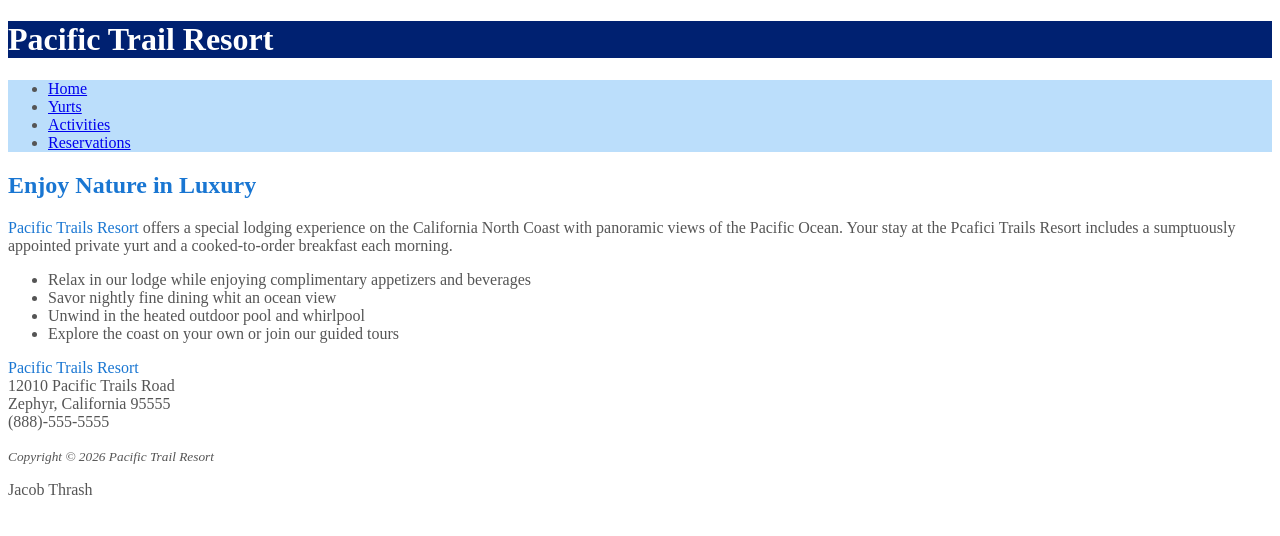
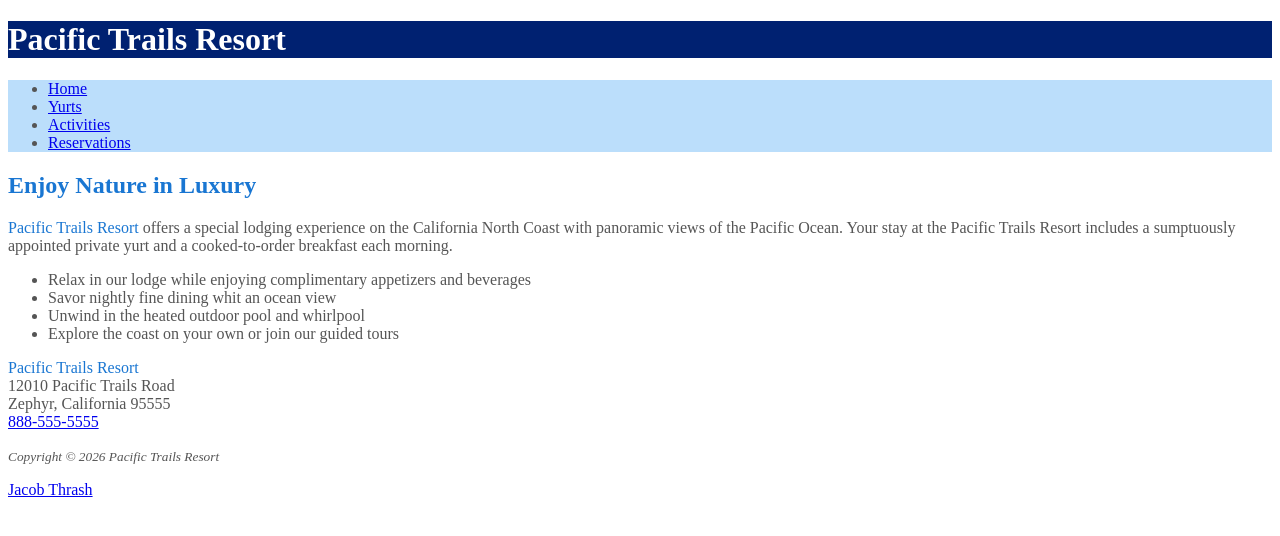
Before and after one commit to JacobT26/webd152, a plain HTML site: page chapter4/pacific/index.html in a window 1280 px wide. Drawn offline with Linux system fonts and the light colour scheme.

Commit message:
Add files via upload

```diff
--- a/chapter4/pacific/index.html
+++ b/chapter4/pacific/index.html
@@ -8,7 +8,7 @@
 </head>
 <body>
     <header>
-        <h1>Pacific Trail Resort</h1>
+        <h1>Pacific Trails Resort</h1>
     </header>
  <!-- nav>ul*4>a -->
     <nav><ul>
@@ -21,7 +21,7 @@
  <main>
     <h2>Enjoy Nature in Luxury</h2>
  </main>
- <main><span class="resort">Pacific Trails Resort</span> offers a special lodging experience on the California North Coast with panoramic views of the Pacific Ocean. Your stay at the Pcafici Trails Resort includes a sumptuously appointed private yurt and a cooked-to-order breakfast each morning.</main>
+ <main><span class="resort">Pacific Trails Resort</span> offers a special lodging experience on the California North Coast with panoramic views of the Pacific Ocean. Your stay at the Pacific Trails Resort includes a sumptuously appointed private yurt and a cooked-to-order breakfast each morning.</main>
 
 
  <!-- ul>li*4 -->
@@ -32,17 +32,14 @@
     <li>Explore the coast on your own or join our guided tours</li>
  </ul>
  <!-- div>p   -->
-  <div>
-    <p><span class="resort">Pacific Trails Resort</span> <br>
+  <address><p><span class="resort">Pacific Trails Resort</span> <br>
     12010 Pacific Trails Road <br>
 Zephyr, California 95555 <br>
-(888)-555-5555 </p>
-  </div>
-
+<a href="tel:8885555555">888-555-5555</a> </p></address>
   <!-- footer>p*2 -->
 <footer>
-    <p><small><I>Copyright &copy; 2026 Pacific Trail Resort</I></small></p>
-    <p>Jacob Thrash</p>
+    <p><small><I>Copyright &copy; 2026 Pacific Trails Resort</I></small></p>
+    <p><a href="mailto:thrashjacob82@gmail.com">Jacob Thrash</a></p>
 </footer>
 </body>
 </html>
--- a/chapter4/pacific/pacific.css
+++ b/chapter4/pacific/pacific.css
@@ -18,3 +18,4 @@ nav{
     .resort {
         color: #1976d2; /*c#1976d2*/
     }
+    address { font-style: normal; }
```
